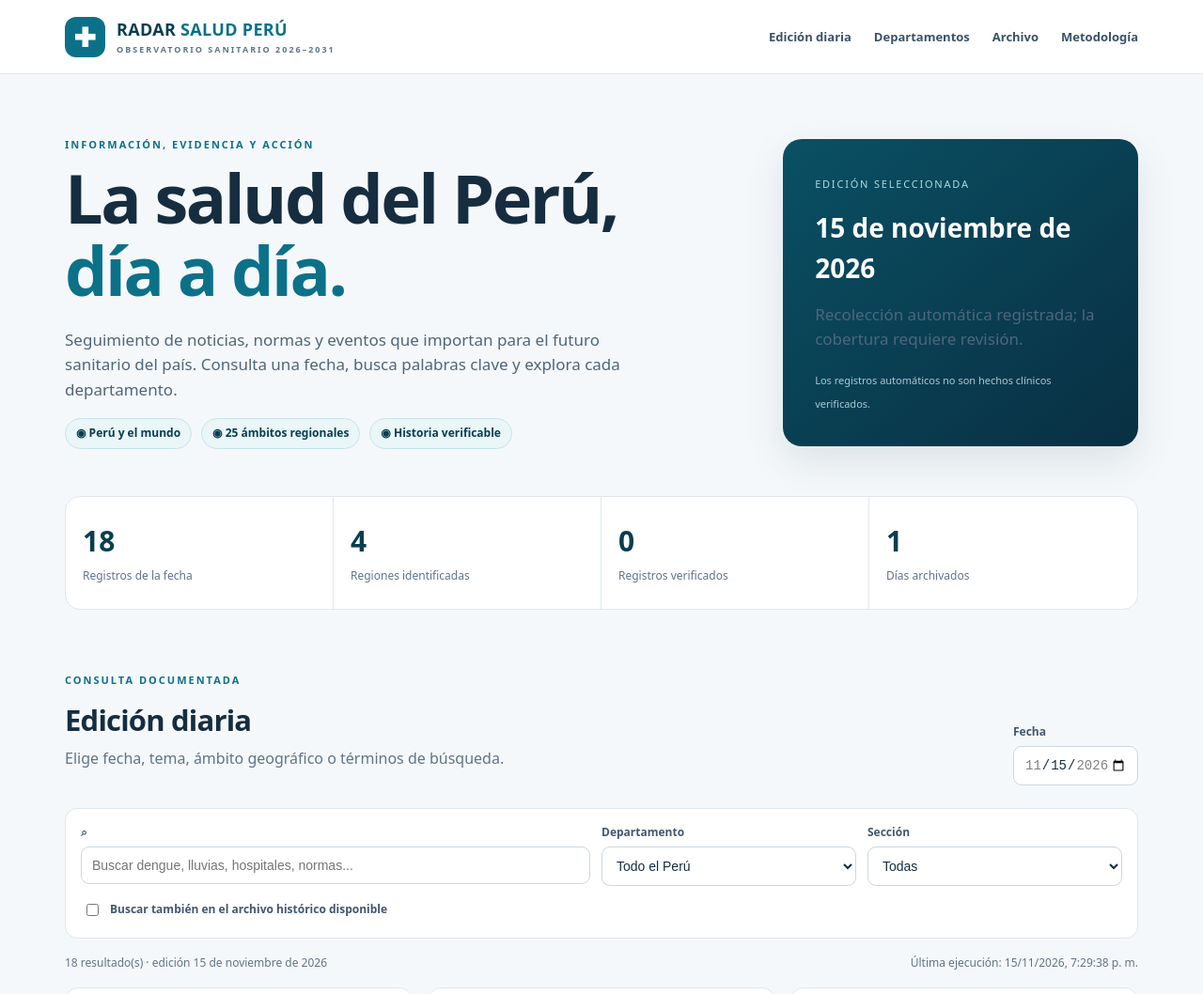
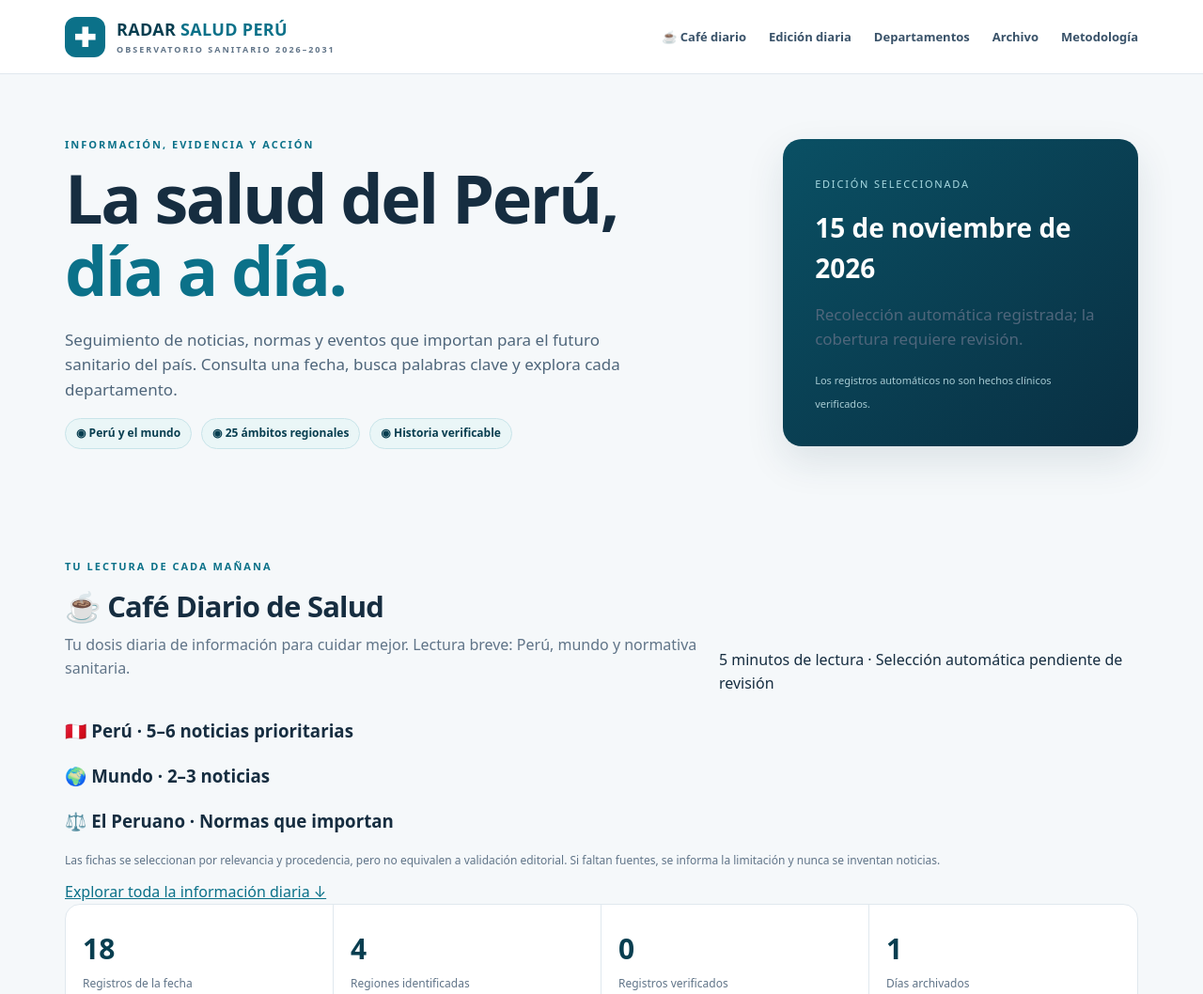
Before and after one commit to josephruiz/radar-salud-peru, a plain HTML site: page index.html in a window 1280 px wide. Shown: the top 1058 px of the page at 94% size. Drawn offline with Linux system fonts and the light colour scheme.

Commit message:
feat: portada Café Diario de Salud con bloques Perú, mundo y normas

```diff
--- a/index.html
+++ b/index.html
@@ -1,10 +1,10 @@
 <!doctype html>
 <html lang="es"><head><meta charset="utf-8"><meta name="viewport" content="width=device-width,initial-scale=1"><meta name="description" content="Radar Salud Perú: noticias sanitarias, normas y vigilancia territorial con fuentes y fechas verificables."><title>Radar Salud Perú | Observatorio sanitario</title><link rel="stylesheet" href="./styles.css"></head>
 <body>
-<header class="top"><div class="shell top-inner"><a class="brand" href="./"><span class="logo">✚</span><span>RADAR <b>SALUD PERÚ</b><small>OBSERVATORIO SANITARIO 2026–2031</small></span></a><nav aria-label="Navegación"><a href="#edicion">Edición diaria</a><a href="#territorio">Departamentos</a><a href="#archivo">Archivo</a><a href="#metodologia">Metodología</a></nav></div></header>
+<header class="top"><div class="shell top-inner"><a class="brand" href="./"><span class="logo">✚</span><span>RADAR <b>SALUD PERÚ</b><small>OBSERVATORIO SANITARIO 2026–2031</small></span></a><nav aria-label="Navegación"><a href="#cafe">☕ Café diario</a><a href="#edicion">Edición diaria</a><a href="#territorio">Departamentos</a><a href="#archivo">Archivo</a><a href="#metodologia">Metodología</a></nav></div></header>
 <main class="shell">
 <section class="hero"><div><p class="eyebrow">INFORMACIÓN, EVIDENCIA Y ACCIÓN</p><h1>La salud del Perú,<br><em>día a día.</em></h1><p>Seguimiento de noticias, normas y eventos que importan para el futuro sanitario del país. Consulta una fecha, busca palabras clave y explora cada departamento.</p><div class="hero-tags"><span>◉ Perú y el mundo</span><span>◉ 25 ámbitos regionales</span><span>◉ Historia verificable</span></div></div><div class="hero-panel"><span class="panel-title">EDICIÓN SELECCIONADA</span><strong id="featured-date">—</strong><p id="coverage-message">Consultando el archivo público...</p><span class="mini-note">Los registros automáticos no son hechos clínicos verificados.</span></div></section>
-<section class="stats" aria-label="Estadísticas del archivo"><div><strong id="stat-total">—</strong><span>Registros de la fecha</span></div><div><strong id="stat-regions">—</strong><span>Regiones identificadas</span></div><div><strong id="stat-verified">—</strong><span>Registros verificados</span></div><div><strong id="stat-days">—</strong><span>Días archivados</span></div></section>
+<section id="cafe" class="section coffee-section"><div class="section-heading"><div><p class="eyebrow">TU LECTURA DE CADA MAÑANA</p><h2>☕ Café Diario de Salud</h2><p>Tu dosis diaria de información para cuidar mejor. Lectura breve: Perú, mundo y normativa sanitaria.</p></div><span class="coffee-time">5 minutos de lectura · Selección automática pendiente de revisión</span></div><div class="coffee-layout"><div><h3>🇵🇪 Perú · 5–6 noticias prioritarias</h3><div id="coffee-peru" class="coffee-list"></div></div><div><h3>🌍 Mundo · 2–3 noticias</h3><div id="coffee-world" class="coffee-list"></div><h3>⚖️ El Peruano · Normas que importan</h3><div id="coffee-laws" class="coffee-list"></div></div></div><p class="footnote">Las fichas se seleccionan por relevancia y procedencia, pero no equivalen a validación editorial. Si faltan fuentes, se informa la limitación y nunca se inventan noticias.</p><a class="coffee-more" href="#edicion">Explorar toda la información diaria ↓</a></section><section class="stats" aria-label="Estadísticas del archivo"><div><strong id="stat-total">—</strong><span>Registros de la fecha</span></div><div><strong id="stat-regions">—</strong><span>Regiones identificadas</span></div><div><strong id="stat-verified">—</strong><span>Registros verificados</span></div><div><strong id="stat-days">—</strong><span>Días archivados</span></div></section>
 <section id="edicion" class="section"><div class="section-heading"><div><p class="eyebrow">CONSULTA DOCUMENTADA</p><h2>Edición diaria</h2><p>Elige fecha, tema, ámbito geográfico o términos de búsqueda.</p></div><label class="date-field">Fecha <input id="date" type="date" min="2026-11-15"></label></div>
 <div class="filters"><label class="searchbox">⌕ <input id="query" type="search" placeholder="Buscar dengue, lluvias, hospitales, normas..." autocomplete="off"></label><label>Departamento<select id="region"><option value="">Todo el Perú</option></select></label><label>Sección<select id="category"><option value="">Todas</option><option value="noticia">Noticias</option><option value="norma">Normas legales</option><option value="alerta">Alertas y riesgos</option><option value="indicador">Indicadores</option></select></label><label class="archive-toggle"><input id="all-archive" type="checkbox"> Buscar también en el archivo histórico disponible</label></div>
 <div class="status-line"><span id="results-label">Cargando registros...</span><span id="last-updated"></span></div><div id="cards" class="cards" aria-live="polite"></div>
@@ -13,4 +13,4 @@
 <section id="archivo" class="section"><div class="section-heading"><div><p class="eyebrow">MEMORIA COLECTIVA</p><h2>Archivo cronológico</h2><p>Cada fecha conserva su propia edición. Los registros no se sobrescriben con noticias posteriores.</p></div></div><div id="archive-list" class="archive"></div></section>
 <section id="metodologia" class="section methodology"><p class="eyebrow">TRANSPARENCIA</p><h2>Cómo interpretar este observatorio</h2><p>Es una plataforma de monitoreo informativo, no una fuente de diagnóstico médico ni una declaración oficial. Cada registro debe incluir fecha, enlace original, procedencia y estado de revisión. Las alertas de El Niño se basarán en fuentes como SENAMHI, ENFEN, INDECI y autoridades sanitarias; no se harán predicciones propias sin sustento.</p><p>Se diferenciarán noticias descubiertas automáticamente de contenido revisado. Las estadísticas epidemiológicas requerirán series oficiales, metodología y denominadores; contar titulares no equivale a medir enfermedad. <a href="./docs/METHODOLOGY.md">Consultar el protocolo de datos</a>.</p></section>
 </main><footer><div class="shell"><b>RADAR SALUD PERÚ</b><span>Proyecto abierto de vigilancia informativa • 2026–2031</span><span>Fuentes citadas en cada ficha · Sin afiliación gubernamental</span></div></footer>
-<script defer src="./app.js"></script></body></html>
+<script defer src="./app.js"></script><script defer src="./coffee.js"></script></body></html>
```
